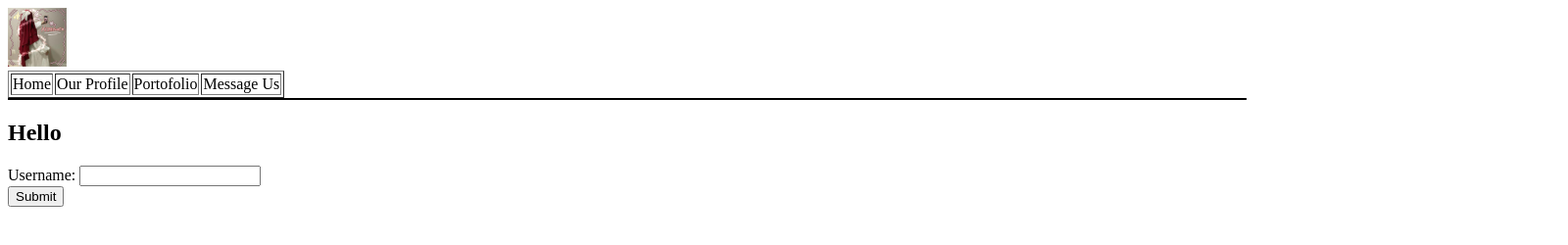
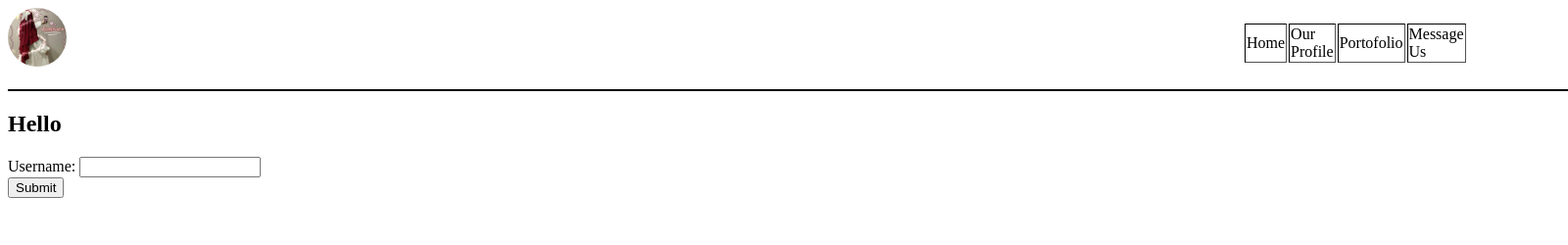
Before and after one commit to Revou-Coding-Camp/codingcamp-14-jul-25-kintarihashina, a plain HTML site: page index.html in a window 1280 px wide. Shown: the whole page at 98% size, 1600 px wide, since content can reach past the window. Drawn offline with Linux system fonts and the light colour scheme.

Commit message:
Update index.html

```diff
--- a/index.html
+++ b/index.html
@@ -4,6 +4,7 @@
     <meta charset="UTF-8">
     <meta name="viewport" content="width=device-width, initial-scale=1.0">
     <title>Document</title>
+    <Link rel="stylesheet" href="style.css">
 </head>
 <body>
     <img class="logo" src="/codingcamp-14-jul-25-kintarihashina/Mini profile.jpg" width="60" height="60" title="logo">
```
